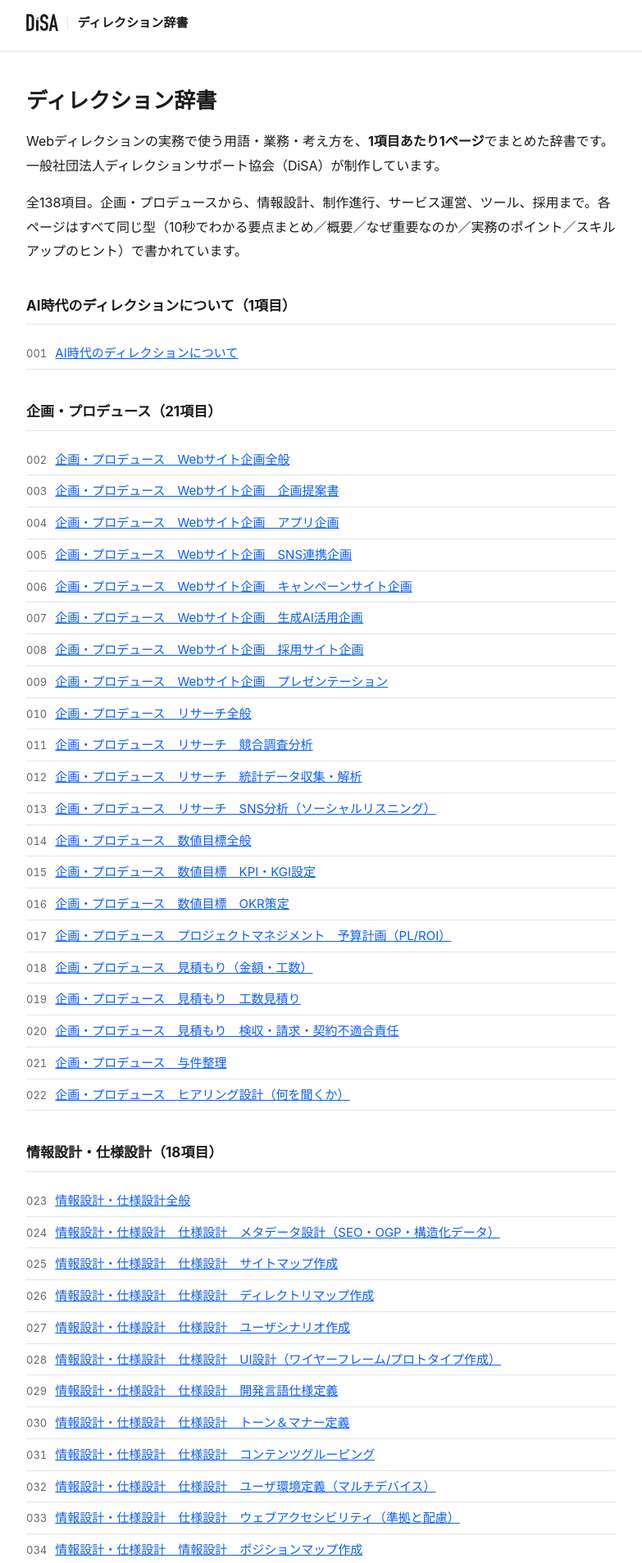
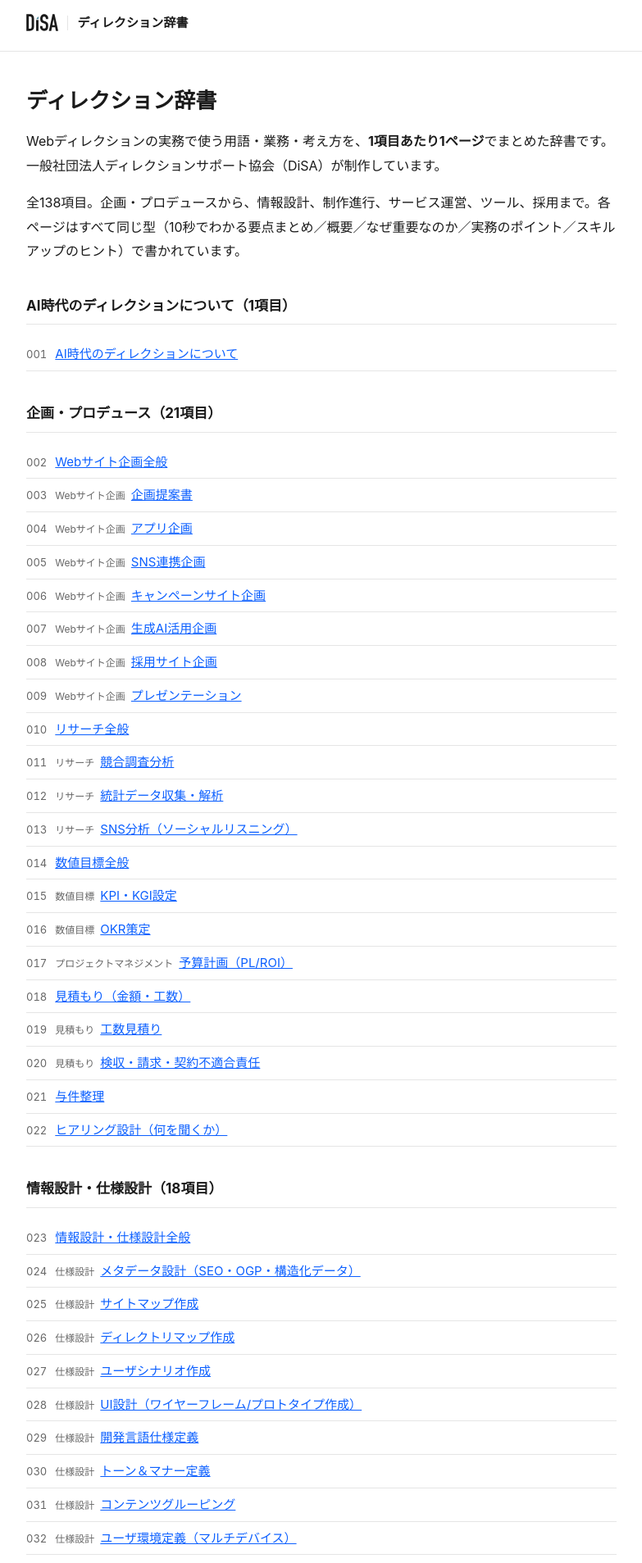
Before and after one commit to disa-jp/direction-dictionary, a Jekyll site: the page built from index.md, in a window 1280 px wide. Shown: the top 1907 px of the page at 82% size, without its empty margins (248-1031 px from the left). Built offline with Jekyll 4.4.1, drawn with Linux system fonts in a browser that asks for light colours; some of the changed text lies outside the part shown.

Commit message:
モバイルで項目名が読めない問題を修正: 表示タイトルを項目名だけにする (#15)
タイトルが「情報設計・仕様設計　仕様設計　ウェブアクセシビリティ（準拠と配慮）」
のように章名から始まっており、モバイルでは見出しが3行になり、
何の項目か分かるまでスクロールが必要だった。

- 見出し・<title>・OGタイトルは、全角スペース区切りの末尾（＝項目名）のみ
- 章と中分類はパンくずへ移動
- 目次も項目名を主にし、中分類は小さく前置き

ファイル名とfront matterのtitleは変更していない（URLと目次順は不変）。

Co-authored-by: Claude Opus 5 <noreply@anthropic.com>

```diff
--- a/_layouts/default.html
+++ b/_layouts/default.html
@@ -3,11 +3,12 @@
 <head>
 <meta charset="utf-8">
 <meta name="viewport" content="width=device-width,initial-scale=1">
-<title>{% if page.title and page.title != site.title %}{{ page.title }}｜{% endif %}{{ site.title }}</title>
+{% assign tparts = page.title | split: "　" %}{% assign shortname = tparts | last %}
+<title>{% if page.title and page.title != site.title %}{{ shortname }}｜{% endif %}{{ site.title }}</title>
 <meta name="description" content="{{ page.description | default: site.description }}">
 <link rel="canonical" href="{{ page.url | absolute_url }}">
 <meta property="og:type" content="article">
-<meta property="og:title" content="{{ page.title | default: site.title }}">
+<meta property="og:title" content="{{ shortname | default: site.title }}">
 <meta property="og:description" content="{{ page.description | default: site.description }}">
 <meta property="og:site_name" content="{{ site.title }}">
 <meta name="author" content="{{ site.author }}">
@@ -37,7 +38,10 @@ th,td{border:1px solid var(--line);padding:8px 10px;text-align:left}
 code{background:var(--card);padding:2px 5px;border-radius:4px;font-size:88%}
 .toc h2{font-size:17px;margin:36px 0 8px}
 .toc ul{padding-left:0;list-style:none}
-.toc li{padding:5px 0;border-bottom:1px solid var(--line);font-size:15px}
+.toc li{padding:6px 0;border-bottom:1px solid var(--line);font-size:15px}
+.toc .mid{color:var(--mut);font-size:12px;margin-right:7px}
+.crumb{color:var(--mut);font-size:13px;margin-bottom:10px}
+.crumb a{color:var(--mut)}
 .toc .n{color:var(--mut);font-variant-numeric:tabular-nums;margin-right:10px;font-size:13px}
 nav.pager{display:flex;justify-content:space-between;gap:16px;margin:48px 0 0;font-size:14px}
 footer.site{border-top:1px solid var(--line);margin-top:56px;padding:24px 0 60px;color:var(--mut);font-size:13px}
--- a/_layouts/entry.html
+++ b/_layouts/entry.html
@@ -2,8 +2,10 @@
 layout: default
 ---
 <article>
-<p class="meta"><a href="{{ '/' | relative_url }}">目次</a> ／ {{ page.chapter }}</p>
-<h1>{{ page.title }}</h1>
+{% assign parts = page.title | split: "　" %}
+{% assign lead = parts | last %}
+<p class="crumb"><a href="{{ '/' | relative_url }}">目次</a>{% for p in parts %}{% unless forloop.last %} ／ {{ p }}{% endunless %}{% endfor %}</p>
+<h1>{{ lead }}</h1>
 <p class="meta">項目番号 {{ page.number }}</p>
 {{ content }}
 {% assign entries = site.pages | where_exp:"p","p.number != nil" | sort:"number" %}
--- a/index.md
+++ b/index.md
@@ -18,7 +18,8 @@ permalink: /
   <h2>{{ ch }}（{{ group.size }}項目）</h2>
   <ul>
   {% for e in group %}
-    <li><span class="n">{{ e.number }}</span><a href="{{ e.url | relative_url }}">{{ e.title }}</a></li>
+    {% assign ps = e.title | split: "　" %}{% assign nm = ps | last %}
+    <li><span class="n">{{ e.number }}</span>{% if ps.size > 2 %}<span class="mid">{{ ps[1] }}</span>{% endif %}<a href="{{ e.url | relative_url }}">{{ nm }}</a></li>
   {% endfor %}
   </ul>
 {% endfor %}
```
